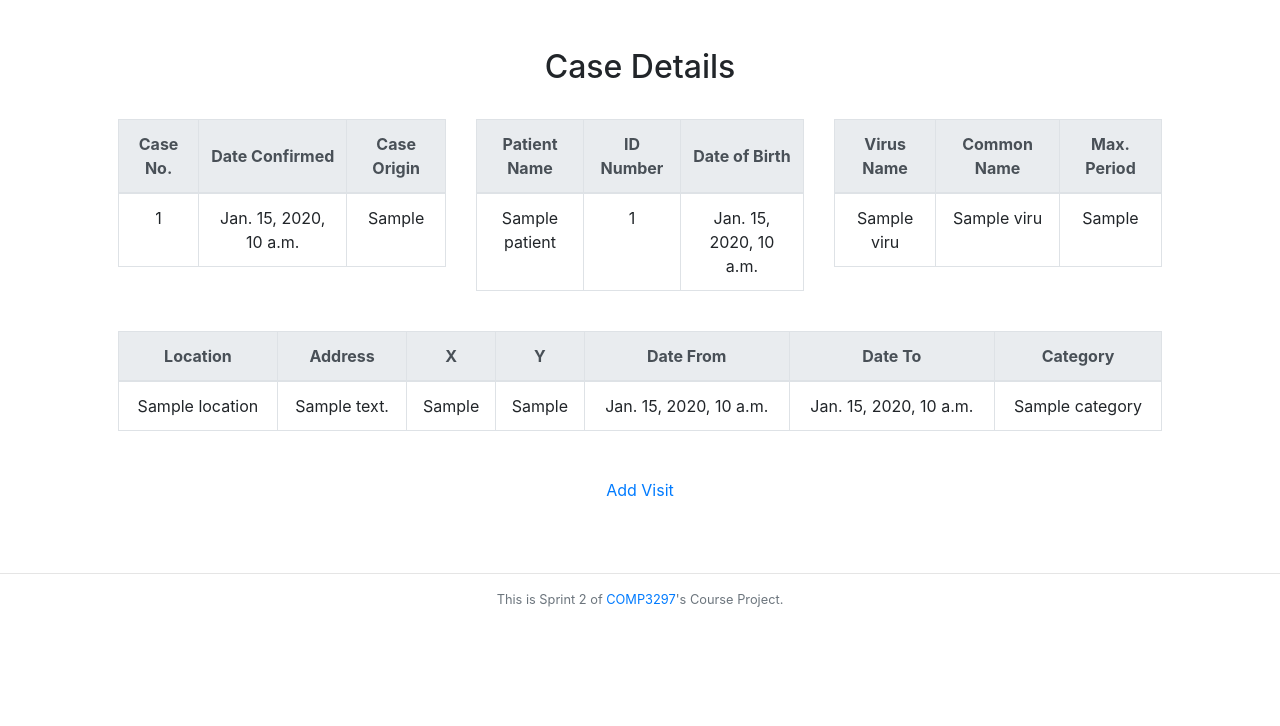
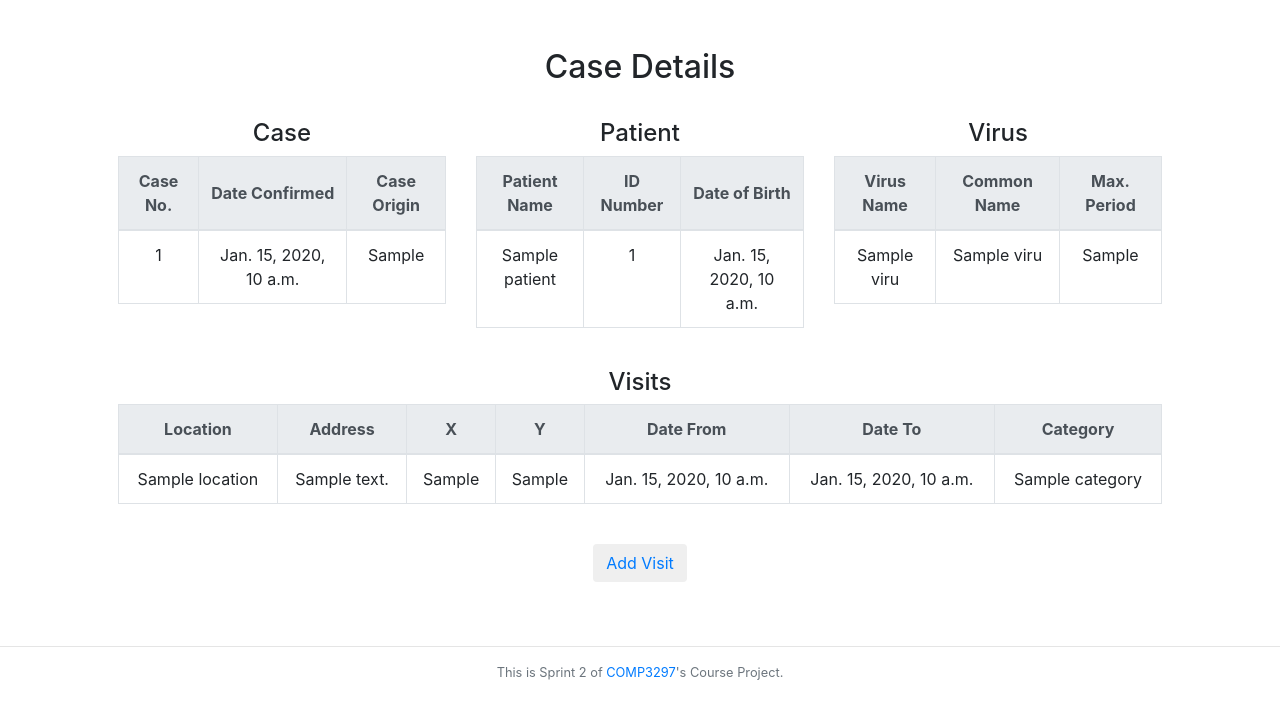
Before and after one commit to krish-21/Hotzone_Group, a Django app: template hotzone/templates/view_case.html in a window 1280 px wide. Shown: the part 74-800 px from the top of the page. Run offline with Django 3.2, Linux system fonts and the light colour scheme; the template is opened without the code that fills it: most values are stand-ins (such as "Sample title", 1, 10 or a date in 2020); some libraries are stand-ins or nearby versions.

Commit message:
bug & UI #1

```diff
--- a/hotzone/templates/view_case.html
+++ b/hotzone/templates/view_case.html
@@ -10,6 +10,7 @@
 
     <div class='row'>
         <div class='col'>
+            <h4 class='text-center'>Case</h4>
             <table class='table table-bordered'>
                 <thead class='thead-light'>
                     <tr>
@@ -30,6 +31,7 @@
             </table>
         </div>
         <div class='col'>
+            <h4 class='text-center'>Patient</h4>
             <table class='table table-bordered'>
                 <thead class='thead-light'>
                     <tr>
@@ -50,6 +52,7 @@
             </table>
         </div>
         <div class='col'>
+            <h4 class='text-center'>Virus</h4>
             <table class='table table-bordered'>
                 <thead class='thead-light'>
                     <tr>
@@ -72,6 +75,7 @@
     </div>
     <br/>
     {% if visitData %}
+    <h4 class='text-center'>Visits</h4>
     <table class='table table-bordered'>
         <thead class='thead-light'>
             <th scope='col' class='align-middle'>Location</th>
@@ -102,8 +106,6 @@
 
     {% endif %}
     <br/>
-    <form action="{% url 'search_location' %}" method="GET">
-        <button class="btn btn-link" type="submit" value="Add Visit"><a>Add Visit</a></button>
-    </form>
+    <button class="btn"><a href="{% url 'search_location' %}">Add Visit</a></button>
 
 {% endblock %}
```
Also changed, not shown: hotzone/locations/views.py (+17 -10 lines), hotzone/templates/add_visit_success.html (+7 -3 lines).
